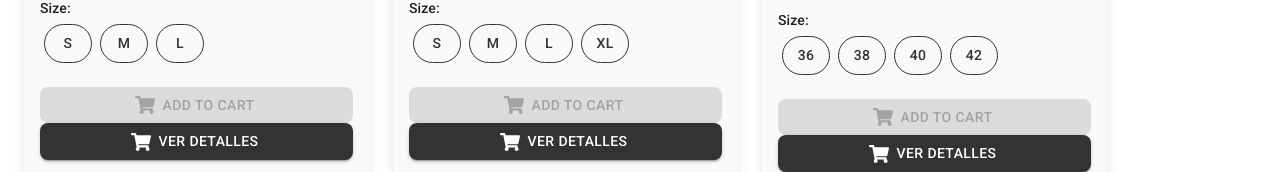
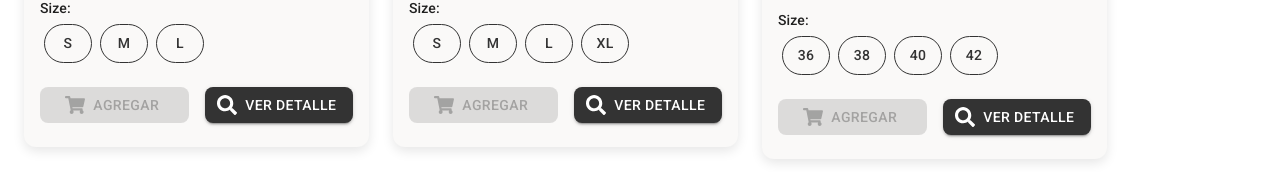
Before and after one commit to niclovich/mitienda-app, a React (Vite) app: page / in a window 1280 px wide. Shown: the part 780-952 px from the top of the page. Built offline with nearby package versions, Linux system fonts and the light colour scheme; a web font is replaced by a local one.

Commit message:
Mejorar Agregar-Ver detalle card Item

```diff
--- a/src/components/Item.jsx
+++ b/src/components/Item.jsx
@@ -1,6 +1,6 @@
 import React, { useState } from "react";
 import { Box, Card, CardContent, CardMedia, Typography, Button, Stack, IconButton, Chip, CircularProgress, styled } from "@mui/material";
-import { FaHeart, FaShoppingCart } from "react-icons/fa";
+import { FaHeart, FaShoppingCart ,FaSearch } from "react-icons/fa";
 import { Link } from "react-router-dom";
 const StyledCard = styled(Card)(({ theme }) => ({
   maxWidth: 345,
@@ -44,15 +44,13 @@ const Item = ({ product }) => {
   const [selectedSize, setSelectedSize] = useState("");
   const [selectedColor, setSelectedColor] = useState("");
   const [isFavorite, setIsFavorite] = useState(false);
-  const [stockLevel] = useState(product.stock); // Default stock level if not provided
+  const [stockLevel] = useState(product.stock);
 
 
   const handleAddToCart = () => {
     if (!selectedSize || !selectedColor) {
-      alert("Please select both size and color");
       return;
     }
-    console.log("Added to cart!");
   };
 
   return (
@@ -132,6 +130,7 @@ const Item = ({ product }) => {
           ))}
         </Stack>
 
+        <Stack direction="row" spacing={2} mt={2}>
           <Button
             variant="contained"
             fullWidth
@@ -141,25 +140,28 @@ const Item = ({ product }) => {
             sx={{
               borderRadius: 2,
               backgroundColor: "#333",
-            "&:hover": { backgroundColor: "#444" }
+              "&:hover": { backgroundColor: "#444" },
+              flex: 1
             }}
           >
-          Add to Cart
+            Agregar
           </Button>
+
           <Button
             variant="contained"
             fullWidth
-          startIcon={<FaShoppingCart />}
+            startIcon={<FaSearch />}
             component={Link}
-          to={`/item/${product.id}`} // aquí va el ID del producto
+            to={`/item/${product.id}`}
             sx={{
               borderRadius: 2,
               backgroundColor: "#333",
-            "&:hover": { backgroundColor: "#444" }
+              "&:hover": { backgroundColor: "#444" },
+              flex: 1
             }}
-        >
-          Ver Detalles
+          > Ver Detalle
           </Button>
+        </Stack>
       </CardContent>
     </StyledCard>
   );
```
Lines whose indentation alone changed are shown as unchanged.
